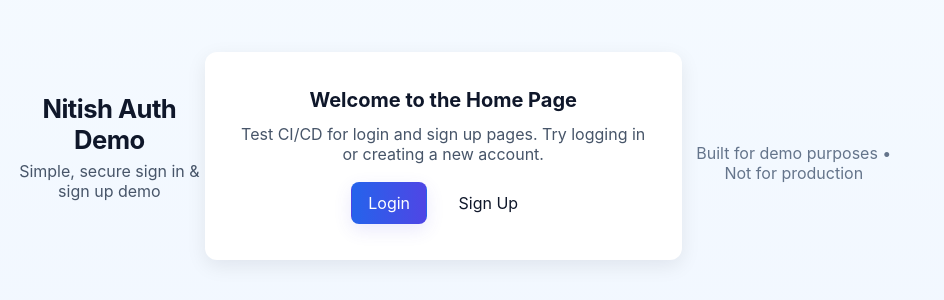
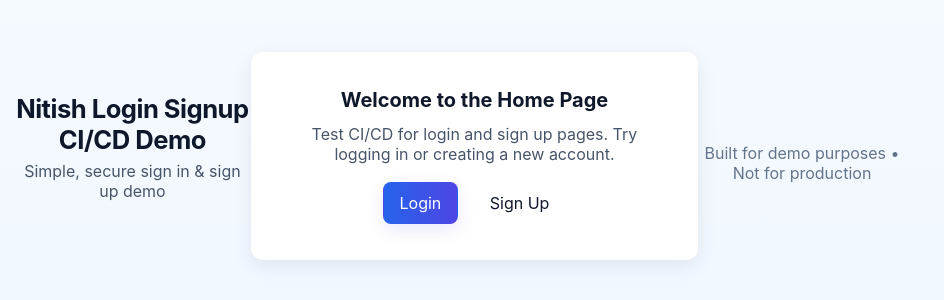
Before and after one commit to Nitish7040/Login_SignUp-CI-CD-In-Azure, a plain HTML site: page index.html in a window 1280 px wide. Shown: the part 244-544 px from the top of the page, without its empty margins (0-944 px from the left). Drawn offline with Linux system fonts and the light colour scheme.

Commit message:
update the html file

```diff
--- a/index.html
+++ b/index.html
@@ -9,7 +9,7 @@
 <body>
   <div class="container center">
     <header class="brand">
-      <h1>Nitish Auth Demo</h1>
+      <h1>Nitish Login Signup CI/CD Demo</h1>
       <p class="tag">Simple, secure sign in & sign up demo</p>
     </header>
 
```
